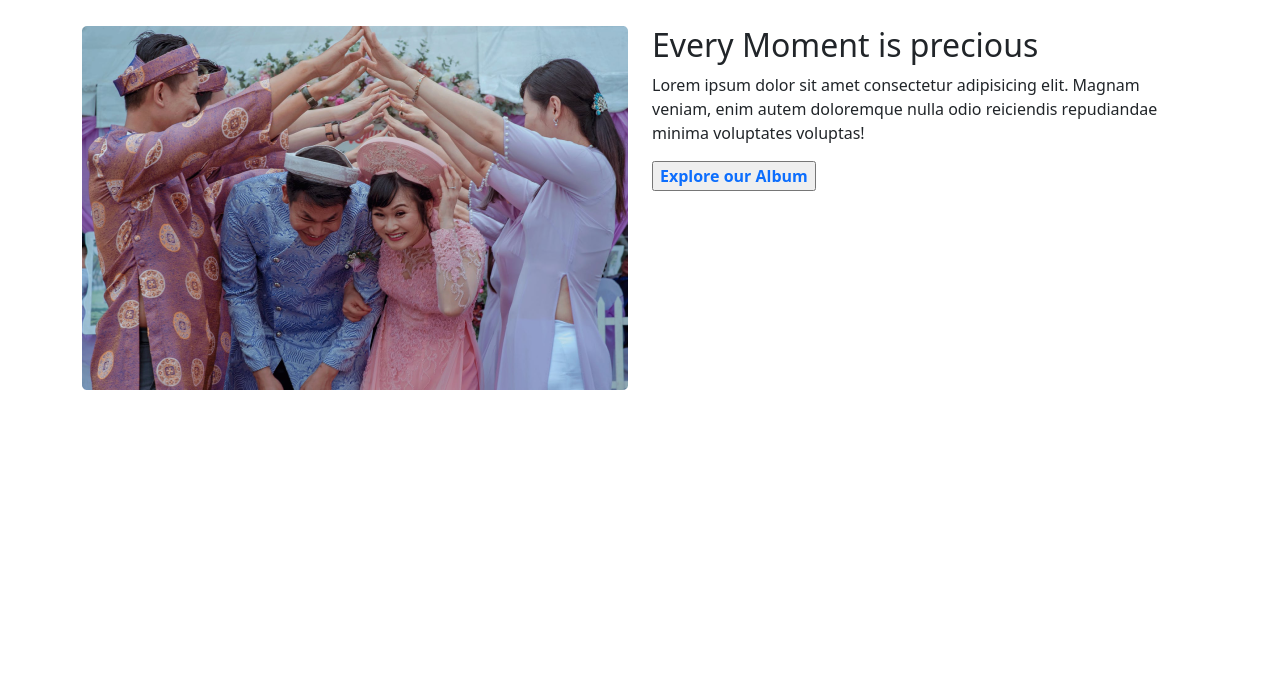
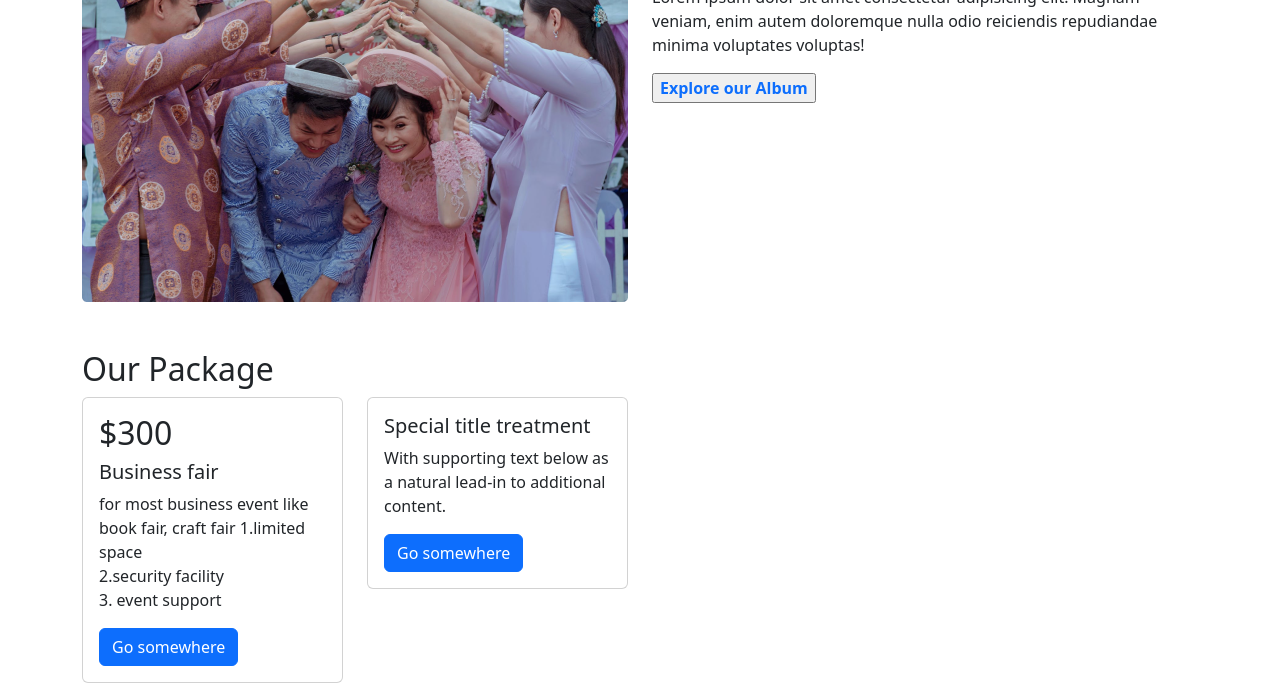
Before and after one commit to NafiaAbdullah/convension-center, a plain HTML site: page index.html in a window 1280 px wide. Shown: the part 677-1360 px from the top of the page. Before the commit the page ends 1115 px from the top, so only its background shows below. Drawn offline with nearby package versions, Linux system fonts and the light colour scheme.

Commit message:
packages added

```diff
--- a/index.html
+++ b/index.html
@@ -14,7 +14,7 @@
 </head>
 
 <body>
-    <header class="shadow sticky-top p-3 bg-light">
+    <header class="shadow fixed-top p-3 bg-light">
         <nav class="navbar navbar-expand-lg bg-light">
             <div class="container">
                 <a class="navbar-brand" href="#">Abacus Convention Center</a>
@@ -111,12 +111,42 @@
                         <p>Lorem ipsum dolor sit amet consectetur adipisicing elit. Magnam veniam, enim autem doloremque
                             nulla odio reiciendis repudiandae minima voluptates voluptas!</p>
                         <input class="fw-bold text-primary" type="button" value="Explore our Album">
-
                     </div>
                 </div>
+            </div>
+        </section>
 
+        <section class="container">
+            <h2>Our Package</h2>
+            <div class="row">
+                <div class="col-sm-12 col-md-6 col-lg-3">
+                    <div class="card">
+                        <div class="card-body">
+                            <h2>$300</h2>
+                            <h5 class="card-title">Business fair</h5>
+                            <p class="card-text">for most business event like book fair, craft fair
+                                <span>
+                                    1.limited space<br>
+                                    2.security facility<br>
+                                    3. event support
+                                </span>
+                            </p>
+                            <a href="#" class="btn btn-primary">Go somewhere</a>
+                        </div>
+                    </div>
+                </div>
+                <div class="col-sm-12 col-md-6 col-lg-3">
+                    <div class="card">
+                        <div class="card-body">
+                            <h5 class="card-title">Special title treatment</h5>
+                            <p class="card-text">With supporting text below as a natural lead-in to additional content.
+                            </p>
+                            <a href="#" class="btn btn-primary">Go somewhere</a>
+                        </div>
+                    </div>
+                </div>
+            </div>
 
-            </div>
         </section>
     </main>
 
```
